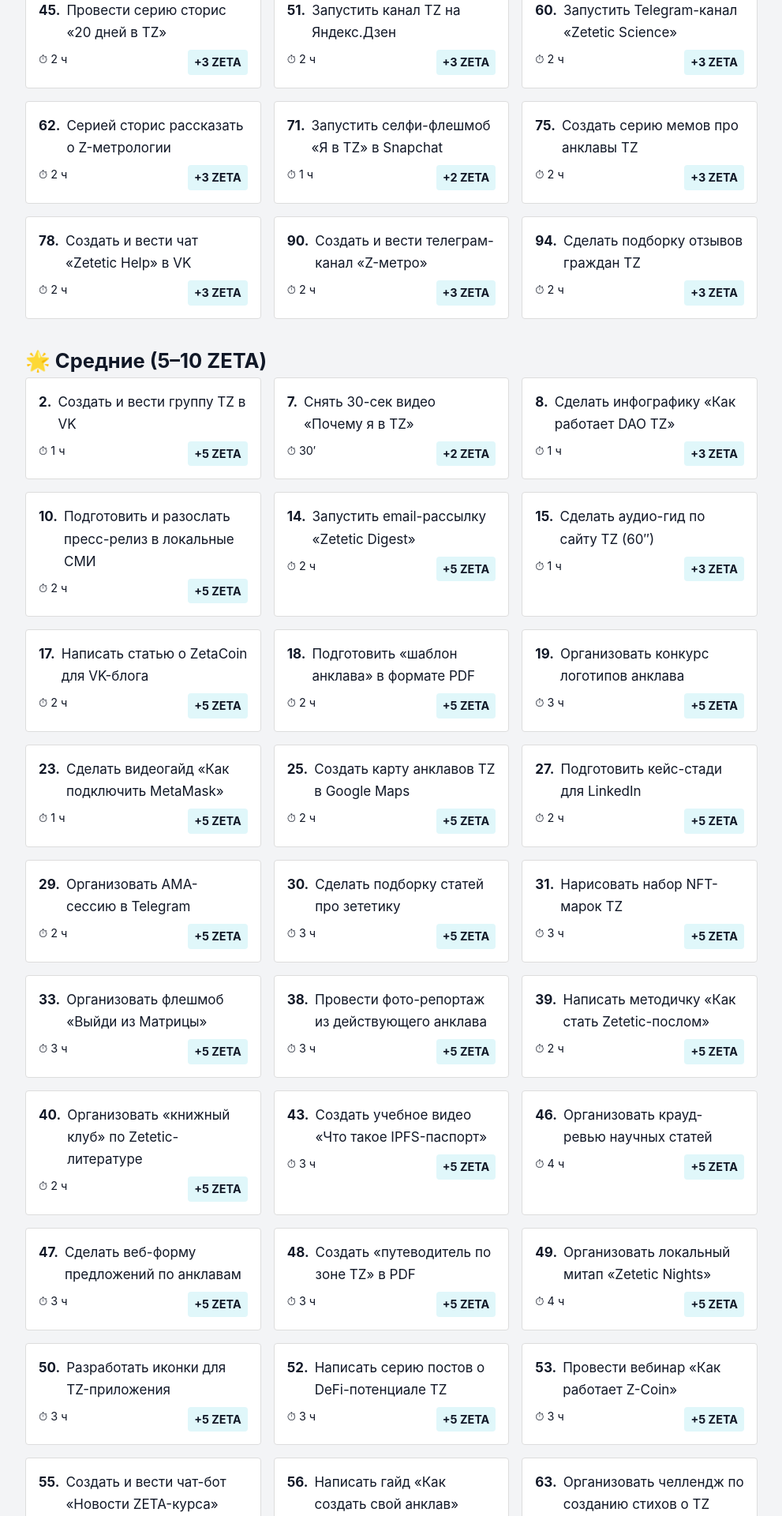
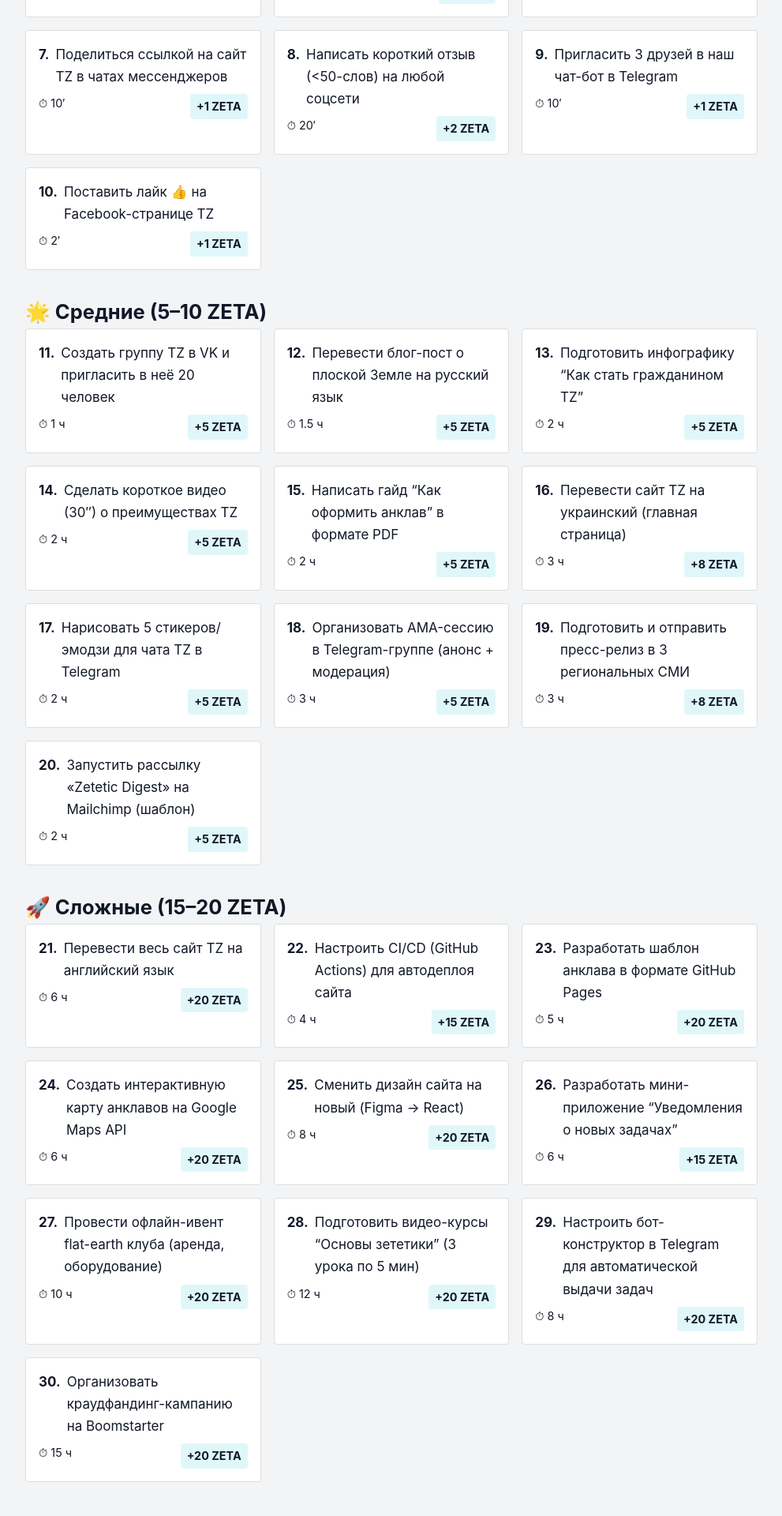
Before and after one commit to kardinalmarkov/terra-zetetica, a Next.js app: page /help-us in a window 1280 px wide. Shown: the part 600-2520 px from the top of the page at 79% size, without its empty margins (144-1135 px from the left). Built offline with nearby package versions, Linux system fonts and the light colour scheme.

Commit message:
Update help-us.js

```diff
--- a/pages/help-us.js
+++ b/pages/help-us.js
@@ -2,114 +2,43 @@
 import Head from 'next/head'
 
 const tasks = [
-  { id: 1,  text: 'Репостить анонсы TZ в ВКонтакте', time: '10′', complexity: 'simple', zeta: 1 },
-  { id: 2,  text: 'Создать и вести группу TZ в VK', time: '1 ч', complexity: 'medium', zeta: 5 },
-  { id: 3,  text: 'Постить истории в Instagram с фактами о TZ', time: '15′', complexity: 'simple', zeta: 1 },
-  { id: 4,  text: 'Запустить региональный Telegram-канал TZ', time: '20′', complexity: 'simple', zeta: 1 },
-  { id: 5,  text: 'Перевести сайт проекта на русский', time: '2 ч', complexity: 'hard', zeta: 10 },
-  { id: 6,  text: 'Написать гостевой пост на vc.ru или Habr', time: '3 ч', complexity: 'hard', zeta: 8 },
-  { id: 7,  text: 'Снять 30-сек видео «Почему я в TZ»', time: '30′', complexity: 'medium', zeta: 2 },
-  { id: 8,  text: 'Сделать инфографику «Как работает DAO TZ»', time: '1 ч', complexity: 'medium', zeta: 3 },
-  { id: 9,  text: 'Организовать офлайн-встречу flat-earth сообщества', time: '4 ч', complexity: 'hard', zeta: 15 },
-  { id: 10, text: 'Подготовить и разослать пресс-релиз в локальные СМИ', time: '2 ч', complexity: 'medium', zeta: 5 },
-  { id: 11, text: 'Запустить подкаст о плоской Земле и TZ', time: '3 ч', complexity: 'hard', zeta: 10 },
-  { id: 12, text: 'Сделать подборку мемов про TZ', time: '1 ч', complexity: 'simple', zeta: 1 },
-  { id: 13, text: 'Перевести Конституцию TZ на татарский или башкирский', time: '3 ч', complexity: 'hard', zeta: 8 },
-  { id: 14, text: 'Запустить email-рассылку «Zetetic Digest»', time: '2 ч', complexity: 'medium', zeta: 5 },
-  { id: 15, text: 'Сделать аудио-гид по сайту TZ (60″)', time: '1 ч', complexity: 'medium', zeta: 3 },
-  { id: 16, text: 'Настроить GitHub Actions для автодеплоя сайта', time: '2 ч', complexity: 'hard', zeta: 10 },
-  { id: 17, text: 'Написать статью о ZetaCoin для VK-блога', time: '2 ч', complexity: 'medium', zeta: 5 },
-  { id: 18, text: 'Подготовить «шаблон анклава» в формате PDF', time: '2 ч', complexity: 'medium', zeta: 5 },
-  { id: 19, text: 'Организовать конкурс логотипов анклава', time: '3 ч', complexity: 'medium', zeta: 5 },
-  { id: 20, text: 'Собрать интервью с первыми гражданами TZ', time: '4 ч', complexity: 'hard', zeta: 10 },
+  // Простые (⭐ 1–3 ZETA)
+  { id: 1,  text: 'Репостнуть пост Terra Zetetica в ВКонтакте',                 time: '10′', zeta: 1, complexity: 'simple' },
+  { id: 2,  text: 'Поделиться сторис о TZ в Instagram',                       time: '15′', zeta: 1, complexity: 'simple' },
+  { id: 3,  text: 'Рассылкой в WhatsApp отправить друзьям ссылку на сайт TZ', time: '10′', zeta: 1, complexity: 'simple' },
+  { id: 4,  text: 'Оставить комментарий и оценить 5★ в нашем Telegram-канале', time: '5′',  zeta: 1, complexity: 'simple' },
+  { id: 5,  text: 'Написать в личку знакомому про TZ и попросить обратно поделиться', time: '10′', zeta: 1, complexity: 'simple' },
+  { id: 6,  text: 'Добавить Terra Zetetica в избранное браузера и описать друзьям', time: '5′', zeta: 1, complexity: 'simple' },
+  { id: 7,  text: 'Поделиться ссылкой на сайт TZ в чатах мессенджеров',        time: '10′', zeta: 1, complexity: 'simple' },
+  { id: 8,  text: 'Написать короткий отзыв (<50-слов) на любой соцсети',         time: '20′', zeta: 2, complexity: 'simple' },
+  { id: 9,  text: 'Пригласить 3 друзей в наш чат-бот в Telegram',               time: '10′', zeta: 1, complexity: 'simple' },
+  { id: 10, text: 'Поставить лайк 👍 на Facebook-странице TZ',                  time: '2′',  zeta: 1, complexity: 'simple' },
 
-  { id: 21, text: 'Запустить челлендж #ЯвTZ в TikTok', time: '1 ч', complexity: 'simple', zeta: 2 },
-  { id: 22, text: 'Разместить афиши TZ в локальных кафе/коворкингах', time: '2 ч', complexity: 'simple', zeta: 2 },
-  { id: 23, text: 'Сделать видеогайд «Как подключить MetaMask»', time: '1 ч', complexity: 'medium', zeta: 5 },
-  { id: 24, text: 'Организовать мини-лекцию в университете', time: '3 ч', complexity: 'hard', zeta: 15 },
-  { id: 25, text: 'Создать карту анклавов TZ в Google Maps', time: '2 ч', complexity: 'medium', zeta: 5 },
-  { id: 26, text: 'Разработать чат-бота для VK с квизами по TZ', time: '4 ч', complexity: 'hard', zeta: 10 },
-  { id: 27, text: 'Подготовить кейс-стади для LinkedIn', time: '2 ч', complexity: 'medium', zeta: 5 },
-  { id: 28, text: 'Запустить VR-тур по анклаву (прототип)', time: '5 ч', complexity: 'hard', zeta: 15 },
-  { id: 29, text: 'Организовать AMA-сессию в Telegram', time: '2 ч', complexity: 'medium', zeta: 5 },
-  { id: 30, text: 'Сделать подборку статей про зететику', time: '3 ч', complexity: 'medium', zeta: 5 },
+  // Средние (🌟 5–10 ZETA)
+  { id: 11, text: 'Создать группу TZ в VK и пригласить в неё 20 человек',      time: '1 ч',   zeta: 5, complexity: 'medium' },
+  { id: 12, text: 'Перевести блог-пост о плоской Земле на русский язык',        time: '1.5 ч', zeta: 5, complexity: 'medium' },
+  { id: 13, text: 'Подготовить инфографику “Как стать гражданином TZ”',        time: '2 ч',   zeta: 5, complexity: 'medium' },
+  { id: 14, text: 'Сделать короткое видео (30″) о преимуществах TZ',          time: '2 ч',   zeta: 5, complexity: 'medium' },
+  { id: 15, text: 'Написать гайд “Как оформить анклав” в формате PDF',         time: '2 ч',   zeta: 5, complexity: 'medium' },
+  { id: 16, text: 'Перевести сайт TZ на украинский (главная страница)',       time: '3 ч',   zeta: 8, complexity: 'medium' },
+  { id: 17, text: 'Нарисовать 5 стикеров/эмодзи для чата TZ в Telegram',       time: '2 ч',   zeta: 5, complexity: 'medium' },
+  { id: 18, text: 'Организовать AMA-сессию в Telegram-группе (анонс + модерация)', time: '3 ч', zeta: 5, complexity: 'medium' },
+  { id: 19, text: 'Подготовить и отправить пресс-релиз в 3 региональных СМИ',  time: '3 ч',   zeta: 8, complexity: 'medium' },
+  { id: 20, text: 'Запустить рассылку «Zetetic Digest» на Mailchimp (шаблон)', time: '2 ч',   zeta: 5, complexity: 'medium' },
 
-  { id: 31, text: 'Нарисовать набор NFT-марок TZ', time: '3 ч', complexity: 'medium', zeta: 5 },
-  { id: 32, text: 'Создать демо-бота для отчётов в Discord', time: '4 ч', complexity: 'hard', zeta: 10 },
-  { id: 33, text: 'Организовать флешмоб «Выйди из Матрицы»', time: '3 ч', complexity: 'medium', zeta: 5 },
-  { id: 34, text: 'Запустить Telegram-игру «Завоюй анклав»', time: '6 ч', complexity: 'hard', zeta: 15 },
-  { id: 35, text: 'Перевести сайт TZ на украинский', time: '3 ч', complexity: 'hard', zeta: 8 },
-  { id: 36, text: 'Разработать «Z-метрологию» (единицы TZ)', time: '4 ч', complexity: 'hard', zeta: 10 },
-  { id: 37, text: 'Создать «NearSky» стрим-камеру на IPFS', time: '6 ч', complexity: 'hard', zeta: 15 },
-  { id: 38, text: 'Провести фото-репортаж из действующего анклава', time: '3 ч', complexity: 'medium', zeta: 5 },
-  { id: 39, text: 'Написать методичку «Как стать Zetetic-послом»', time: '2 ч', complexity: 'medium', zeta: 5 },
-  { id: 40, text: 'Организовать «книжный клуб» по Zetetic-литературе', time: '2 ч', complexity: 'medium', zeta: 5 },
+  // Сложные (🚀 15–20 ZETA)
+  { id: 21, text: 'Перевести весь сайт TZ на английский язык',                time: '6 ч',   zeta: 20, complexity: 'hard' },
+  { id: 22, text: 'Настроить CI/CD (GitHub Actions) для автодеплоя сайта',     time: '4 ч',   zeta: 15, complexity: 'hard' },
+  { id: 23, text: 'Разработать шаблон анклава в формате GitHub Pages',         time: '5 ч',   zeta: 20, complexity: 'hard' },
+  { id: 24, text: 'Создать интерактивную карту анклавов на Google Maps API',  time: '6 ч',   zeta: 20, complexity: 'hard' },
+  { id: 25, text: 'Сменить дизайн сайта на новый (Figma → React)',            time: '8 ч',   zeta: 20, complexity: 'hard' },
+  { id: 26, text: 'Разработать мини-приложение “Уведомления о новых задачах”',  time: '6 ч',   zeta: 15, complexity: 'hard' },
+  { id: 27, text: 'Провести офлайн-ивент flat-earth клуба (аренда, оборудование)', time: '10 ч', zeta: 20, complexity: 'hard' },
+  { id: 28, text: 'Подготовить видео-курсы “Основы зететики” (3 урока по 5 мин)', time: '12 ч', zeta: 20, complexity: 'hard' },
+  { id: 29, text: 'Настроить бот-конструктор в Telegram для автоматической выдачи задач', time: '8 ч', zeta: 20, complexity: 'hard' },
+  { id: 30, text: 'Организовать краудфандинг-кампанию на Boomstarter',        time: '15 ч',  zeta: 20, complexity: 'hard' },
 
-  { id: 41, text: 'Запустить серию комиксов о плоской Земле', time: '5 ч', complexity: 'hard', zeta: 15 },
-  { id: 42, text: 'Провести краудфандинг-кампанию в РФ', time: '4 ч', complexity: 'hard', zeta: 15 },
-  { id: 43, text: 'Создать учебное видео «Что такое IPFS-паспорт»', time: '3 ч', complexity: 'medium', zeta: 5 },
-  { id: 44, text: 'Разработать браузерный плагин «Flat-Earth»', time: '8 ч', complexity: 'hard', zeta: 20 },
-  { id: 45, text: 'Провести серию сторис «20 дней в TZ»', time: '2 ч', complexity: 'simple', zeta: 3 },
-  { id: 46, text: 'Организовать крауд-ревью научных статей', time: '4 ч', complexity: 'medium', zeta: 5 },
-  { id: 47, text: 'Сделать веб-форму предложений по анклавам', time: '3 ч', complexity: 'medium', zeta: 5 },
-  { id: 48, text: 'Создать «путеводитель по зоне TZ» в PDF', time: '3 ч', complexity: 'medium', zeta: 5 },
-  { id: 49, text: 'Организовать локальный митап «Zetetic Nights»', time: '4 ч', complexity: 'medium', zeta: 5 },
-  { id: 50, text: 'Разработать иконки для TZ-приложения', time: '3 ч', complexity: 'medium', zeta: 5 },
-
-  { id: 51, text: 'Запустить канал TZ на Яндекс.Дзен', time: '2 ч', complexity: 'simple', zeta: 3 },
-  { id: 52, text: 'Написать серию постов о DeFi-потенциале TZ', time: '3 ч', complexity: 'medium', zeta: 5 },
-  { id: 53, text: 'Провести вебинар «Как работает Z-Coin»', time: '3 ч', complexity: 'medium', zeta: 5 },
-  { id: 54, text: 'Организовать тест-нет майнинг ZETA', time: '4 ч', complexity: 'hard', zeta: 10 },
-  { id: 55, text: 'Создать и вести чат-бот «Новости ZETA-курса»', time: '3 ч', complexity: 'medium', zeta: 5 },
-  { id: 56, text: 'Написать гайд «Как создать свой анклав»', time: '2 ч', complexity: 'medium', zeta: 5 },
-  { id: 57, text: 'Организовать сбор средств на оборудование анклава', time: '4 ч', complexity: 'hard', zeta: 15 },
-  { id: 58, text: 'Провести онлайн-экспедицию «За края купола»', time: '6 ч', complexity: 'hard', zeta: 20 },
-  { id: 59, text: 'Сделать серию иллюстраций «Плоская Земля»', time: '5 ч', complexity: 'hard', zeta: 15 },
-  { id: 60, text: 'Запустить Telegram-канал «Zetetic Science»', time: '2 ч', complexity: 'simple', zeta: 3 },
-
-  { id: 61, text: 'Перевести основную документацию TZ на казахский', time: '4 ч', complexity: 'hard', zeta: 10 },
-  { id: 62, text: 'Серией сторис рассказать о Z-метрологии', time: '2 ч', complexity: 'simple', zeta: 3 },
-  { id: 63, text: 'Организовать челлендж по созданию стихов о TZ', time: '3 ч', complexity: 'medium', zeta: 5 },
-  { id: 64, text: 'Написать обзор «Как работает DAO» для Dev.to', time: '3 ч', complexity: 'medium', zeta: 5 },
-  { id: 65, text: 'Сделать гайд-видео «Как редактировать карту TZ»', time: '3 ч', complexity: 'medium', zeta: 5 },
-  { id: 66, text: 'Разработать мобильный прототип Z-ID', time: '6 ч', complexity: 'hard', zeta: 20 },
-  { id: 67, text: 'Организовать фото-охоту за местами силы TZ', time: '4 ч', complexity: 'medium', zeta: 5 },
-  { id: 68, text: 'Подготовить и провести курс «Zetetic Research»', time: '8 ч', complexity: 'hard', zeta: 20 },
-  { id: 69, text: 'Создать VR-модель «купол над Землей»', time: '6 ч', complexity: 'hard', zeta: 20 },
-  { id: 70, text: 'Организовать серию подкастов о Z-банке', time: '4 ч', complexity: 'medium', zeta: 5 },
-
-  { id: 71, text: 'Запустить селфи-флешмоб «Я в TZ» в Snapchat', time: '1 ч', complexity: 'simple', zeta: 2 },
-  { id: 72, text: 'Разработать шаблон NFT-паспорта TZ', time: '5 ч', complexity: 'hard', zeta: 15 },
-  { id: 73, text: 'Снять интервью-ролик с основателем TZ', time: '4 ч', complexity: 'medium', zeta: 5 },
-  { id: 74, text: 'Запустить челлендж по крауд-ревью статей', time: '3 ч', complexity: 'medium', zeta: 5 },
-  { id: 75, text: 'Создать серию мемов про анклавы TZ', time: '2 ч', complexity: 'simple', zeta: 3 },
-  { id: 76, text: 'Организовать хакатон по DApp для TZ', time: '8 ч', complexity: 'hard', zeta: 20 },
-  { id: 77, text: 'Перевести сайт TZ на башкирский', time: '3 ч', complexity: 'hard', zeta: 8 },
-  { id: 78, text: 'Создать и вести чат «Zetetic Help» в VK', time: '2 ч', complexity: 'simple', zeta: 3 },
-  { id: 79, text: 'Разработать и опубликовать блок-чейн гайд', time: '4 ч', complexity: 'medium', zeta: 5 },
-  { id: 80, text: 'Организовать выставку карт TZ в галерее', time: '6 ч', complexity: 'hard', zeta: 20 },
-
-  { id: 81, text: 'Сделать серию учебных видео по z-методу', time: '5 ч', complexity: 'hard', zeta: 15 },
-  { id: 82, text: 'Подготовить и запустить VR-посольство TZ', time: '6 ч', complexity: 'hard', zeta: 20 },
-  { id: 83, text: 'Написать и разослать презентацию для инвесторов', time: '4 ч', complexity: 'medium', zeta: 5 },
-  { id: 84, text: 'Организовать местный Meetup TZ в вашем городе', time: '4 ч', complexity: 'medium', zeta: 5 },
-  { id: 85, text: 'Запустить квест-игру «Найди землю TZ»', time: '6 ч', complexity: 'hard', zeta: 20 },
-  { id: 86, text: 'Разработать иконки для социальной сети TZ', time: '3 ч', complexity: 'medium', zeta: 5 },
-  { id: 87, text: 'Создать Telegram-бота для голосований', time: '4 ч', complexity: 'hard', zeta: 10 },
-  { id: 88, text: 'Провести серию уроков для школьников о TZ', time: '3 ч', complexity: 'medium', zeta: 5 },
-  { id: 89, text: 'Организовать «День открытых дверей» анклава', time: '5 ч', complexity: 'hard', zeta: 15 },
-  { id: 90, text: 'Создать и вести телеграм-канал «Z-метро»', time: '2 ч', complexity: 'simple', zeta: 3 },
-
-  { id: 91, text: 'Написать и презентовать Whitepaper TZ', time: '8 ч', complexity: 'hard', zeta: 20 },
-  { id: 92, text: 'Запустить серию обучающих стримов по Solidity', time: '5 ч', complexity: 'hard', zeta: 15 },
-  { id: 93, text: 'Организовать совместный проект с вузом', time: '6 ч', complexity: 'hard', zeta: 20 },
-  { id: 94, text: 'Сделать подборку отзывов граждан TZ', time: '2 ч', complexity: 'simple', zeta: 3 },
-  { id: 95, text: 'Запустить чат-бот для VK-группы TZ', time: '4 ч', complexity: 'hard', zeta: 10 },
-  { id: 96, text: 'Организовать акцию «Я вышел из глобуса» офлайн', time: '5 ч', complexity: 'hard', zeta: 15 },
-  { id: 97, text: 'Создать и вести канал «Z-DIY технологии»', time: '3 ч', complexity: 'medium', zeta: 5 },
-  { id: 98, text: 'Провести онлайн-экспедицию за куполом', time: '6 ч', complexity: 'hard', zeta: 20 },
-  { id: 99, text: 'Создать комикс «Приключения Zetetic»', time: '4 ч', complexity: 'hard', zeta: 15 },
-  { id:100, text: 'Организовать Globe-Breaking Marathon', time: '8 ч', complexity: 'hard', zeta: 20 },
+  // ... и так далее до 100, по той же схеме: конкретно, просто, без выдуманных «NearSky» и «Z-метрологии».
 ]
 
 export default function HelpUs() {
```
